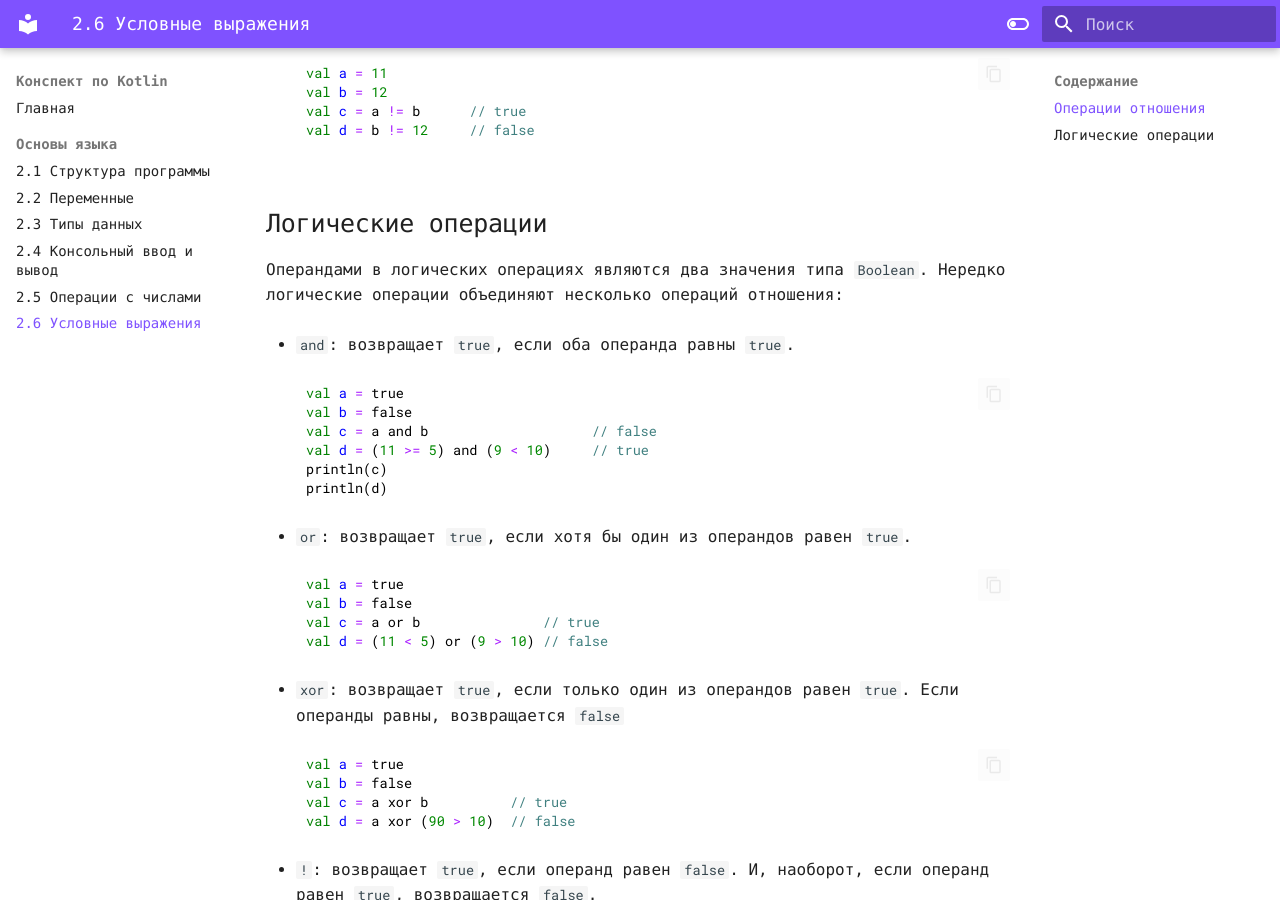
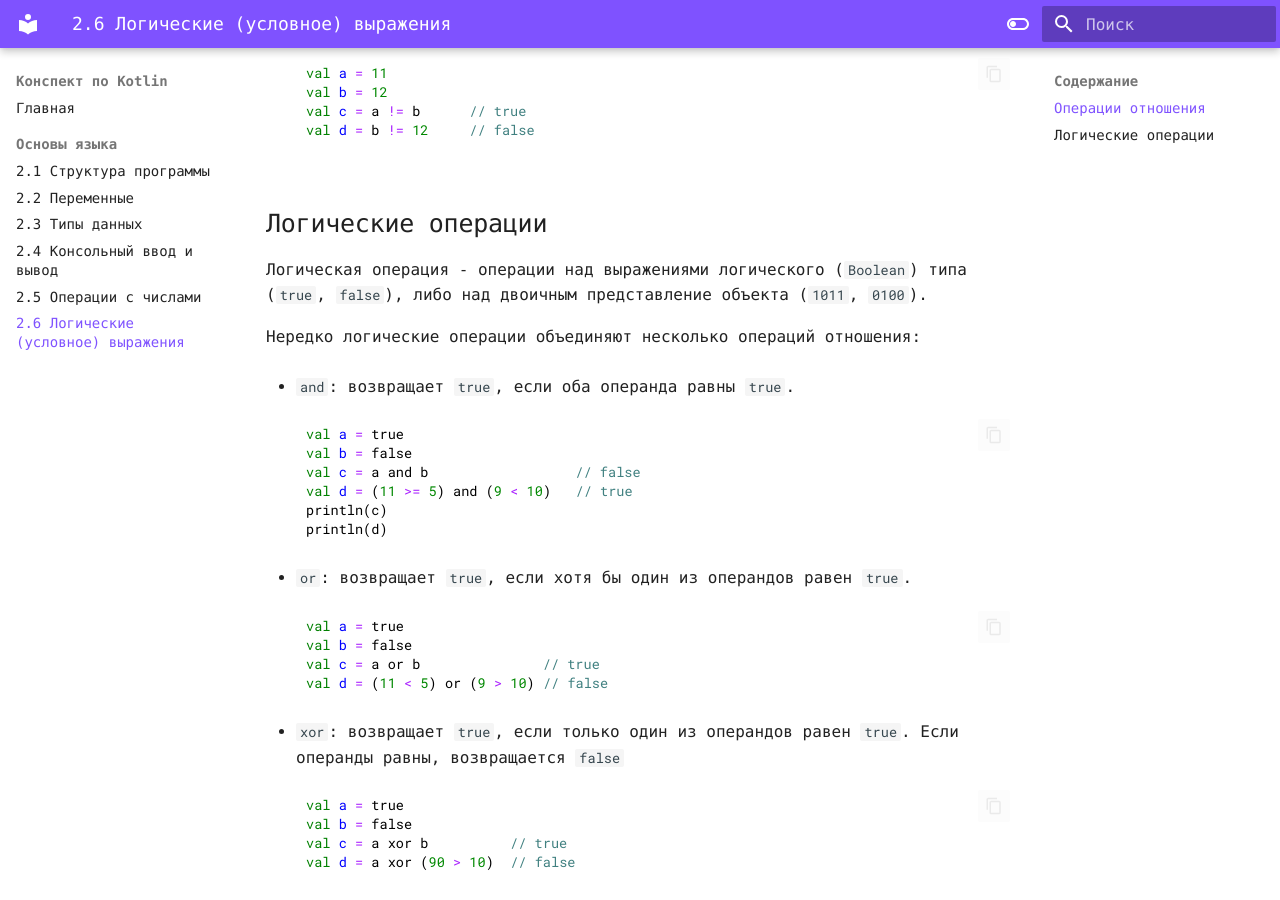
Before and after one commit to rzangizyarov/metanit_kotlin_abstract, an MkDocs documentation site: the page built from docs/2_6.md, in a window 1280 px wide and 900 px high, scrolled down 1316 px. Built offline with MkDocs 1.6.1 and Material for MkDocs 9.7.7, drawn with Linux system fonts in a browser that asks for light colours; some web fonts are replaced; some of the changed text lies outside the part shown.

Commit message:
Правка

````diff
--- a/docs/2_6.md
+++ b/docs/2_6.md
@@ -1,6 +1,6 @@
-# 2.6 Условные выражения
+# 2.6 Логические (условное) выражения
 
-Условные выражения представляют некоторое условие, которое возвращает
+Логическое (условное) выражение - представляют собой некоторое выражение (условие), которое возвращает
 значение типа `Boolean`: либо `true` (если условие истинно), либо `false` (если условие ложно).
 
 ## Операции отношения
@@ -65,7 +65,8 @@
 
 ## Логические операции
 
-Операндами в логических операциях являются два значения типа `Boolean`.
+Логическая операция - операции над выражениями логического (`Boolean`) типа (`true`, `false`), либо над двоичным представление объекта (`1011`, `0100`).
+
 Нередко логические операции объединяют несколько операций отношения:
 
 - `and`: возвращает `true`, если оба операнда равны `true`.
@@ -73,8 +74,8 @@
     ```kotlin
     val a = true
     val b = false
-    val c = a and b                    // false
-    val d = (11 >= 5) and (9 < 10)     // true
+    val c = a and b                  // false
+    val d = (11 >= 5) and (9 < 10)   // true
     println(c)
     println(d)
     ```
````
